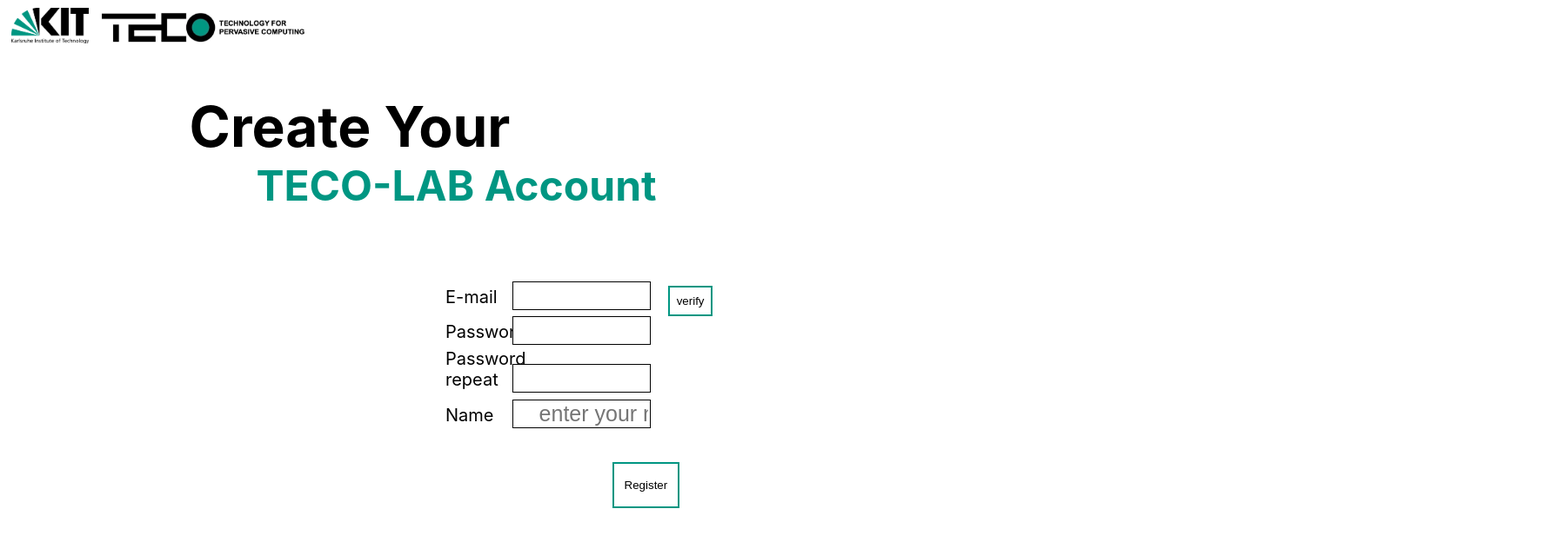
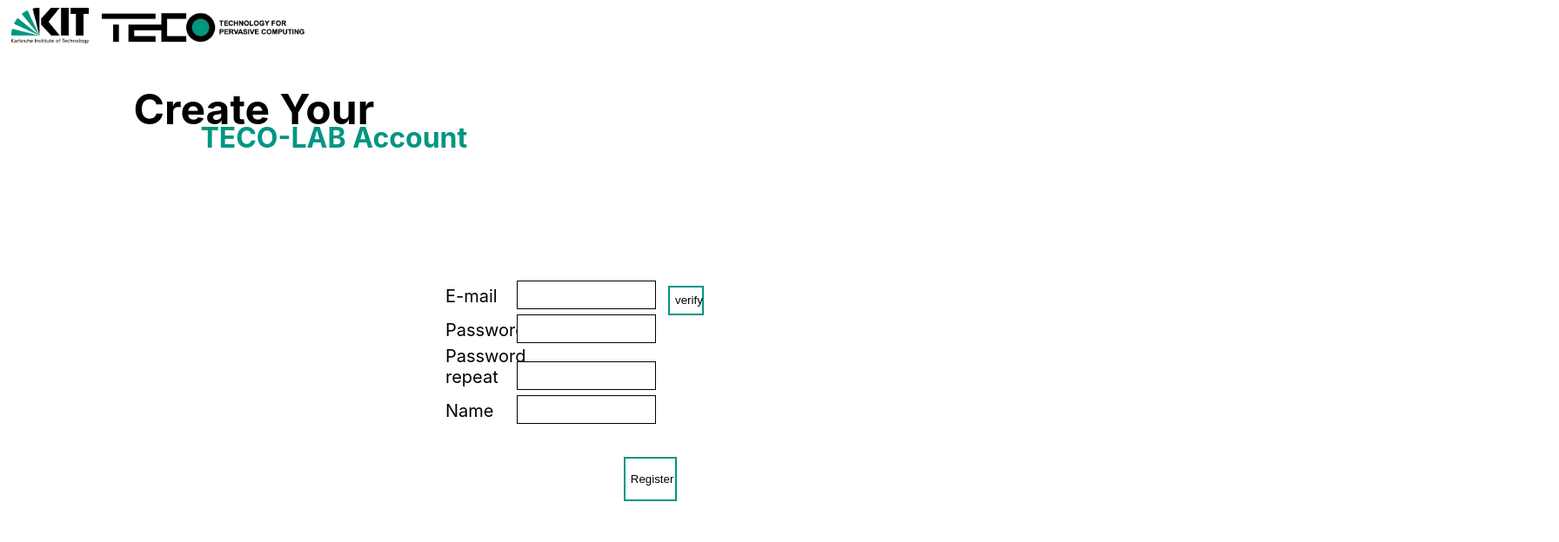
Before and after one commit to unrpi18/A-Web-based-Hardware-Control-System, a React (Create React App) app: page / in a window 1280 px wide. Shown: the top 624 px of the page at 87% size, 1792 px wide, since content can reach past the window. Built offline with nearby package versions, Linux system fonts and the light colour scheme.

Commit message:
version1.8 register adjust

```diff
--- a/src/pages/RegisterPage/components/registerItem.js
+++ b/src/pages/RegisterPage/components/registerItem.js
@@ -22,7 +22,7 @@
 
         <div className="name">
             <label>Name</label>
-            <input type="type" placeholder="    enter your name"/>
+            <input type="type"/>
         </div>
 
         <button className="register_Button">Register</button>
--- a/src/pages/RegisterPage/register.css
+++ b/src/pages/RegisterPage/register.css
@@ -1,5 +1,5 @@
 input {
-    width: 12%;
+    width: 15%;
     height: 50%;
     border: 1px solid black;
     outline: 0;
@@ -15,7 +15,7 @@
 
 label {
     display: inline-block;
-    width: 6%;
+    width: 8%;
 }
 
 h1 {
@@ -28,40 +28,35 @@
 }
 
 .Title_set_all {
-    padding-left: 15%;
+    padding-left: 10%;
 }
 
 .Title_Set {
     position: absolute;
     top: 8%;
-    font-size: 400%;
+    font-size: 300%;
     overflow: hidden;
 }
 
 .TECO_LAB_TEXT {
     position: absolute;
-    top: 18%;
-    font-size: 300%;
+    top: 14%;
+    font-size: 200%;
 }
 
 
 .spacing {
     position: absolute;
     top: 40%;
-    width: 100%;
+    width: 80%;
     left: 40%;
     font-size: 20px;
-    /*
-    font-feature-settings: normal;
-
-
-     */
 
 }
 
 .verify {
     position: absolute;
-    left: 20%;
+    left: 25%;
     top: 5%;
     width: 4%;
     height: 20%;
@@ -73,7 +68,7 @@
     width: 6%;
     height: 30%;
     top: 120%;
-    left: 15%;
+    left: 20%;
     background: #FFFFFF;
     border: 2px solid #009682;
 }
```
